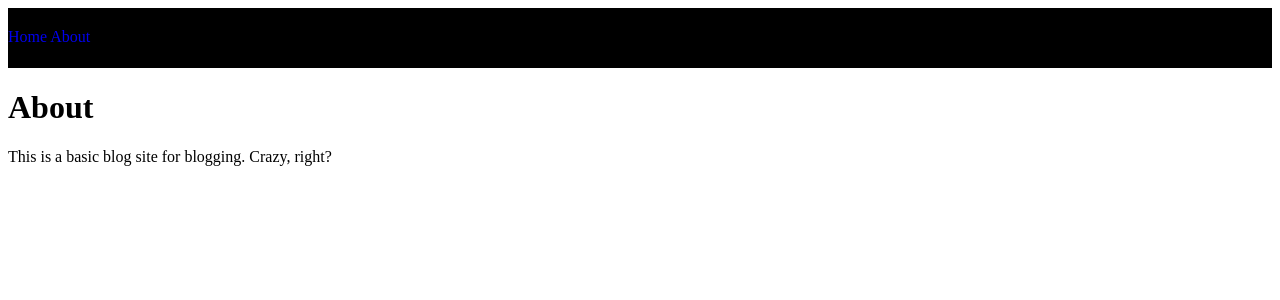
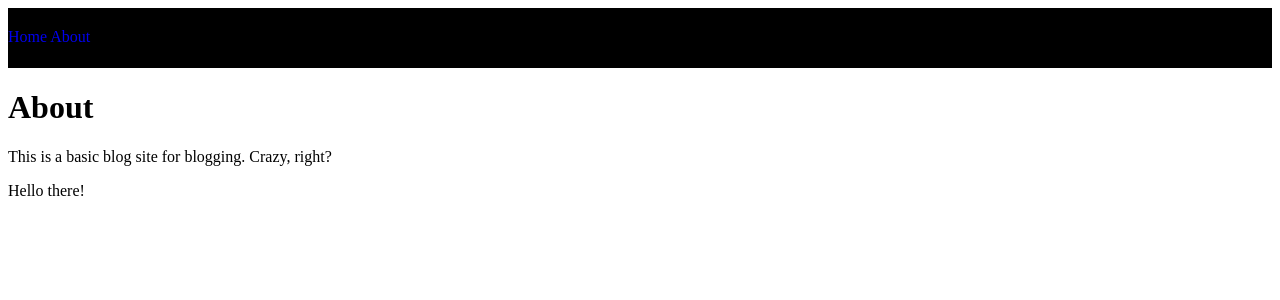
Before and after one commit to MagmaOverlord/FirstForum, a Flask app: page /about in a window 1280 px wide. Shown: the top 300 px of the page. Run offline with Flask 2, Linux system fonts and the light colour scheme.

Commit message:
testing push into tomas account

```diff
--- a/templates/about.html
+++ b/templates/about.html
@@ -3,5 +3,6 @@
 
 <h1>About</h1>
 <p>This is a basic blog site for blogging. Crazy, right?</p>
+<p>Hello there!</p>
 
 {% endblock %}
```
